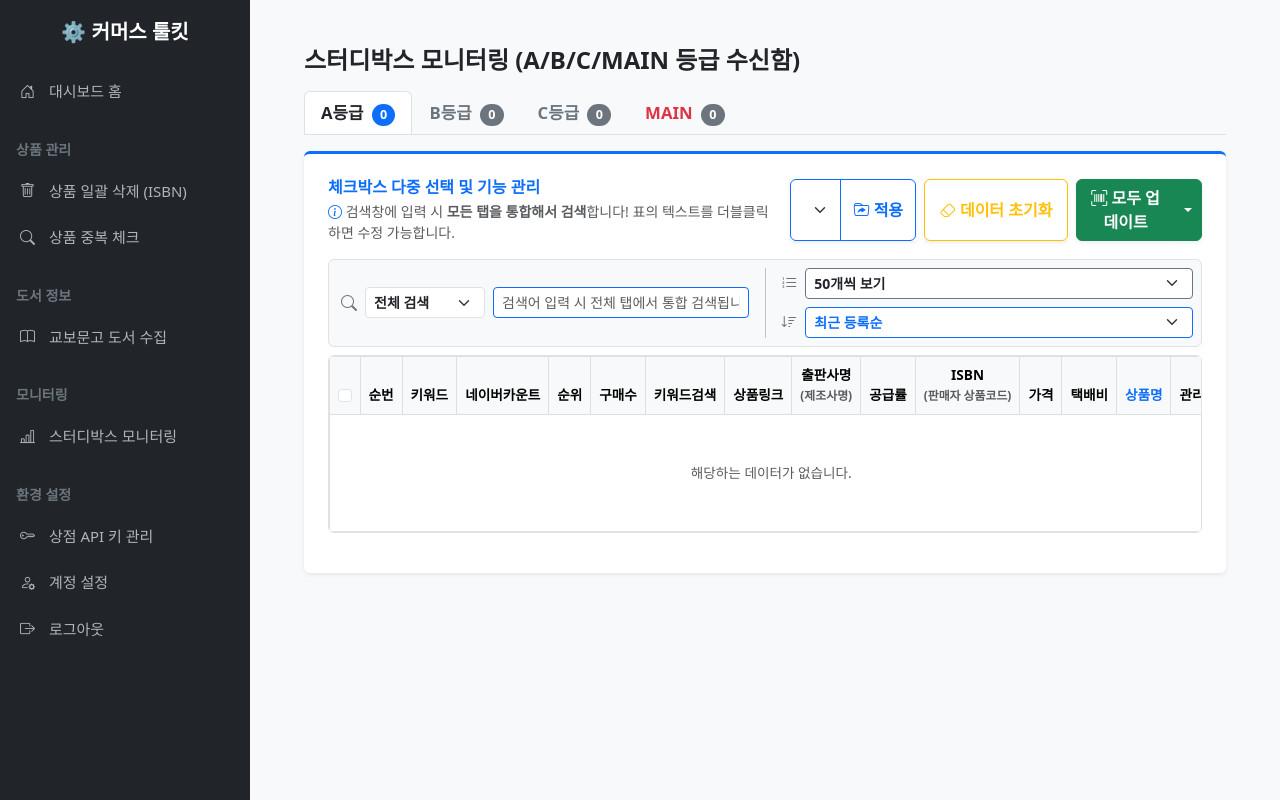
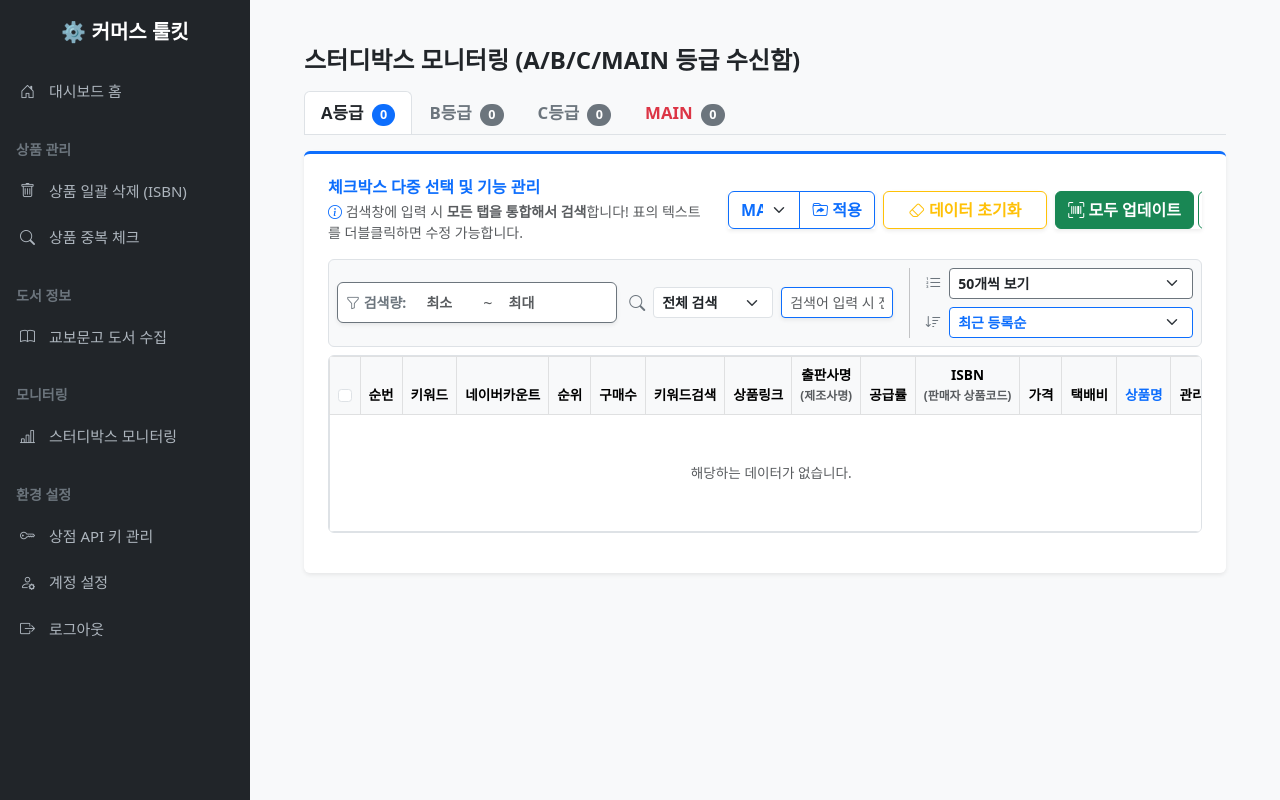
Before and after one commit to tvttvvv/naver-store-manager, a Flask app: page /monitoring/ in a window 1280 px wide. Run offline with Flask 3, Linux system fonts and the light colour scheme; a user stored in the database is signed in; data comes from the database, SQL or seed files in the repository; data that the repository does not hold is empty.

Commit message:
Update index.html

```diff
--- a/app/templates/monitoring/index.html
+++ b/app/templates/monitoring/index.html
@@ -40,7 +40,7 @@
                             </span>
                         </div>
 
-                        <div class="d-flex flex-column flex-md-row gap-2 control-btns">
+                        <div class="d-flex flex-column flex-md-row gap-2 control-btns align-items-md-center">
                             <div class="input-group shadow-sm w-100 w-md-auto">
                                 <select id="moveGradeSelect" class="form-select fw-bold border-primary text-primary" style="cursor: pointer;">
                                     <option value="MAIN">MAIN 이동</option>
@@ -56,25 +56,31 @@
                                 <i class="bi bi-eraser"></i> 데이터 초기화
                             </button>
 
-                            <!-- ✨ 선택형 업데이트 드롭다운 버튼 -->
-                            <div class="btn-group shadow-sm w-100 w-md-auto">
-                                <button type="button" class="btn btn-success fw-bold" onclick="refreshByIsbn('all')">
+                            <!-- ✨ 개별 업데이트 버튼 부활! 밖으로 시원하게 꺼냈습니다. -->
+                            <div class="d-flex gap-1 shadow-sm w-100 w-md-auto overflow-auto hide-scrollbar pb-1 pb-md-0">
+                                <button type="button" class="btn btn-success fw-bold text-nowrap flex-grow-1" onclick="refreshByIsbn('all')">
                                     <i class="bi bi-upc-scan"></i> 모두 업데이트
                                 </button>
-                                <button type="button" class="btn btn-success dropdown-toggle dropdown-toggle-split" data-bs-toggle="dropdown" aria-expanded="false">
-                                    <span class="visually-hidden">Toggle Dropdown</span>
+                                <button type="button" class="btn btn-outline-success fw-bold text-nowrap flex-grow-1" onclick="refreshByIsbn('rank')">
+                                    <i class="bi bi-sort-numeric-up"></i> 순위만
                                 </button>
-                                <ul class="dropdown-menu dropdown-menu-end border-success shadow">
-                                    <li><a class="dropdown-item fw-bold text-success" href="#" onclick="refreshByIsbn('all')"><i class="bi bi-check-all"></i> 모두 업데이트</a></li>
-                                    <li><hr class="dropdown-divider"></li>
-                                    <li><a class="dropdown-item fw-bold" href="#" onclick="refreshByIsbn('rank')"><i class="bi bi-sort-numeric-up"></i> 순위만 업데이트</a></li>
-                                    <li><a class="dropdown-item fw-bold" href="#" onclick="refreshByIsbn('purchase')"><i class="bi bi-cart-check"></i> 구매수만 업데이트</a></li>
-                                </ul>
+                                <button type="button" class="btn btn-outline-success fw-bold text-nowrap flex-grow-1" onclick="refreshByIsbn('purchase')">
+                                    <i class="bi bi-cart-check"></i> 구매수만
+                                </button>
                             </div>
                         </div>
                     </div>
 
                     <div class="d-flex flex-column flex-md-row align-items-md-center mb-2 p-2 bg-light rounded border gap-2 search-area">
+
+                        <!-- ✨ 네이버 카운트 직접 입력 필터 기능 추가! -->
+                        <div class="d-flex align-items-center bg-white rounded border border-secondary px-2 py-1 w-100 w-md-auto mb-2 mb-md-0 shadow-sm" style="min-width: 200px;">
+                            <span class="small text-secondary fw-bold me-2 text-nowrap"><i class="bi bi-funnel"></i> 검색량:</span>
+                            <input type="number" id="minVolume" class="form-control form-control-sm border-0 px-1 text-center fw-bold text-primary" placeholder="최소" min="0" style="width: 65px; box-shadow: none;">
+                            <span class="text-muted mx-1">~</span>
+                            <input type="number" id="maxVolume" class="form-control form-control-sm border-0 px-1 text-center fw-bold text-danger" placeholder="최대" min="0" style="width: 65px; box-shadow: none;">
+                        </div>
+
                         <div class="d-flex align-items-center flex-grow-1 w-100">
                             <i class="bi bi-search text-secondary ms-1 me-2 d-none d-sm-block"></i>
                             <select id="searchCategory" class="form-select form-select-sm me-2 fw-bold" style="cursor: pointer; max-width: 120px;">
@@ -83,12 +89,12 @@
                                 <option value="publisher">출판사명</option>
                                 <option value="isbn">ISBN</option>
                             </select>
-                            <input type="text" id="searchInput" class="form-control form-control-sm flex-grow-1 border-primary" placeholder="검색어 입력 시 전체 탭에서 통합 검색됩니다...">
+                            <input type="text" id="searchInput" class="form-control form-control-sm flex-grow-1 border-primary shadow-sm" placeholder="검색어 입력 시 전체 탭에서 통합 검색됩니다...">
                         </div>
 
-                        <div class="vr mx-2 d-none d-md-block"></div>
+                        <div class="vr mx-2 d-none d-xl-block"></div>
 
-                        <div class="d-flex align-items-center w-100 w-md-auto justify-content-end mt-2 mt-md-0 flex-wrap gap-2">
+                        <div class="d-flex align-items-center w-100 w-xl-auto justify-content-end mt-2 mt-md-0 flex-wrap gap-2">
                             <div class="d-flex align-items-center w-100 w-md-auto">
                                 <i class="bi bi-list-ol text-secondary me-2"></i>
                                 <select id="itemsPerPageSelect" class="form-select form-select-sm fw-bold text-dark w-100 w-md-auto border-secondary" style="cursor: pointer; min-width: 110px;">
@@ -141,7 +147,6 @@
 
                     <nav aria-label="Page navigation" class="mt-3">
                         <ul class="pagination justify-content-center mb-0" id="paginationContainer" style="flex-wrap: wrap;">
-                            <!-- 자바스크립트로 생성됨 -->
                         </ul>
                     </nav>
 
@@ -171,7 +176,7 @@
 
     @media (max-width: 768px) {
         .control-btns .btn, .control-btns .input-group, .control-btns .btn-group { width: 100% !important; }
-        .w-md-auto { width: 100% !important; }
+        .w-md-auto, .w-xl-auto { width: 100% !important; }
         .table { font-size: 0.75rem !important; }
         .table th, .table td { padding: 0.3rem !important; }
         .mobile-scroll-guide {
@@ -185,6 +190,9 @@
         }
         .pagination { gap: 5px; }
         .page-link { padding: 0.375rem 0.5rem; font-size: 0.875rem; }
+        /* 모바일에서 버튼들 가로 스크롤 허용 */
+        .d-flex.gap-1 { flex-wrap: nowrap; overflow-x: auto; -webkit-overflow-scrolling: touch; }
+        .d-flex.gap-1 .btn { flex: 0 0 auto; width: auto !important; padding: 0.375rem 0.75rem; }
     }
 
     @keyframes pulse {
@@ -244,6 +252,11 @@
         currentPage = 1;
         renderTable();
     });
+
+    // ✨ 최소, 최대 필터 입력 시 즉시 표 갱신 이벤트 추가
+    document.getElementById('minVolume').addEventListener('input', function() { currentPage = 1; renderTable(); });
+    document.getElementById('maxVolume').addEventListener('input', function() { currentPage = 1; renderTable(); });
+
     document.getElementById('searchCategory').addEventListener('change', function(e) {
         searchCategory = e.target.value;
         currentPage = 1;
@@ -363,7 +376,14 @@
 
         let isGlobalSearch = searchQuery.length > 0;
 
+        // ✨ 입력된 최소, 최대 검색량 값 가져오기
+        let minVolVal = parseInt(document.getElementById('minVolume').value);
+        let maxVolVal = parseInt(document.getElementById('maxVolume').value);
+        let minVol = isNaN(minVolVal) ? 0 : minVolVal;
+        let maxVol = isNaN(maxVolVal) ? Infinity : maxVolVal;
+
         let filteredData = allKeywordsData.filter(k => {
+            // 1. 검색어 조건 확인
             let matchSearch = true;
             if (isGlobalSearch) {
                 const kw = (k.keyword || '').toLowerCase();
@@ -374,6 +394,12 @@
                 else if (searchCategory === 'isbn') matchSearch = isbn.includes(searchQuery);
                 else matchSearch = kw.includes(searchQuery) || pub.includes(searchQuery) || isbn.includes(searchQuery);
             }
+
+            // 2. ✨ 네이버 카운트(검색량) 조건 확인
+            let vol = k.search_volume || 0;
+            let matchVolume = (vol >= minVol && vol <= maxVol);
+
+            if (!matchVolume) return false;
 
             if (isGlobalSearch) return matchSearch;
             else return k.grade === currentGradeTab && matchSearch;
@@ -605,25 +631,6 @@
         } catch(e) { alert('초기화 중 오류가 발생했습니다.'); }
     }
 
-    function exportToExcel() {
-        let exportData = allKeywordsData.filter(k => k.grade === currentGradeTab);
-        if(exportData.length === 0) { alert("다운로드할 데이터가 없습니다."); return; }
-
-        let csvContent = "\uFEFF순번,등급,키워드,네이버카운트,스터디박스 순위,구매수,상품링크,출판사명(제조사명),공급률,ISBN(판매자상품코드),가격,택배비,상품명\n";
-        exportData.forEach((k, index) => {
-            let row = [ index + 1, k.grade, k.keyword || '-', k.search_volume || 0, k.store_rank || '-', k.purchase_count || '-', k.product_link || '-', k.publisher || '-', k.supply_rate || '-', k.isbn || '-', k.price || '-', k.shipping_fee || '-', k.book_title || '-' ];
-            csvContent += row.map(v => `"${(v || '').toString().replace(/"/g, '""')}"`).join(',') + "\n";
-        });
-
-        let blob = new Blob([csvContent], { type: 'text/csv;charset=utf-8;' });
-        let link = document.createElement("a");
-        link.href = URL.createObjectURL(blob);
-        link.download = `스터디박스_모니터링_${currentGradeTab}등급.csv`;
-        document.body.appendChild(link);
-        link.click();
-        document.body.removeChild(link);
-    }
-
     document.addEventListener("DOMContentLoaded", () => {
         loadSavedKeywords();
         setInterval(loadSavedKeywords, 2000);
```
